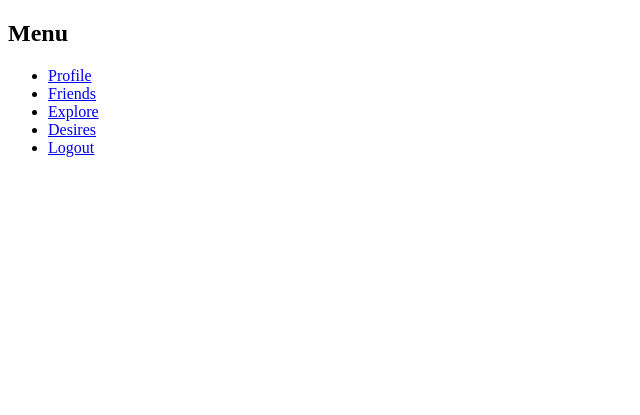
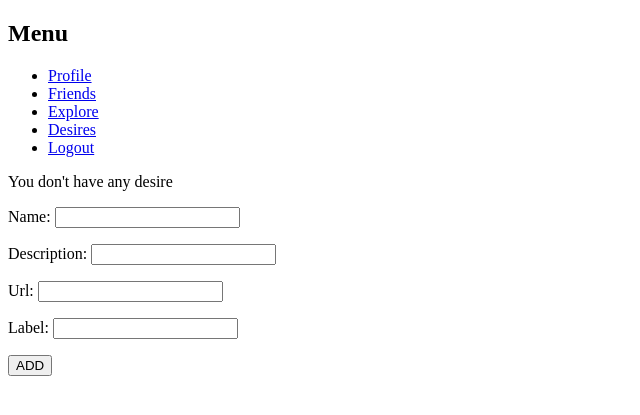
Before and after one commit to sessionsesh/Wishes, a Django app: page /desires in a window 1280 px wide. Shown: the top 415 px of the page, without its empty margins (0-640 px from the left). Run offline with Django 3.2, Linux system fonts and the light colour scheme; the visitor is signed in with stand-in values (Sample User, id 1); data that the repository does not hold is empty.

Commit message:
Add desires

```diff
--- a/authorization/views.py
+++ b/authorization/views.py
@@ -5,7 +5,7 @@ from django.http import Http404
 from django.contrib.auth.models import User
 from django.contrib.auth import authenticate, login, logout
 from django.contrib.auth.decorators import login_required
-
+from desires.models import *
 
 def home_view(request):
 	return render(request, "home.html")
@@ -72,5 +72,7 @@ def profile_view(request, ID):
 	'''
 	if request.method == 'GET':
 		user = User.objects.get(pk=ID)
-		args = {'user': user}
+		desires_list = Desire.objects.filter(user=ID)
+		args = {'user': user,
+				'desires_list': desires_list}
 		return render(request, "profile.html", args)
--- /dev/null
+++ b/desires/forms.py
@@ -0,0 +1,7 @@
+from django import forms
+
+class DesireForm(forms.Form):
+	name = forms.CharField()
+	description = forms.CharField(required=False)
+	url = forms.URLField(required=False)
+	label = forms.CharField(required=False)
--- a/desires/templates/desires.html
+++ b/desires/templates/desires.html
@@ -1,2 +1,46 @@
 {% extends 'base.html' %}
 {% block title%} Desires {% endblock %}
+{% block content %}
+<div class="desires-container">
+    {% for desire in desires_list %}
+    <div class="desire">
+        <div class="desire-name">
+            <span>{{ desire.name }}</span>
+        </div>
+        <div class="desire-description">
+            <span>{{ desire.description }}</span>
+        </div>
+        <div class="desire-url">
+            <a href="{{ desire.url }}">{{ desire.url }}</a>
+        </div>
+        <div class="desire-image">
+            <a href="{{ desire.image_url }}">{{ desire.image_url }}</a>
+        </div>
+        <div class="desire-label">
+            <span>{{ desire.label }}</span>
+        </div>
+        <div class="desire-creation">
+            <span>{{ desire.creation_date }}</span>
+        </div>
+        <div class="delete-desire">
+            <form method="POST" action="{% url 'desires:delete_desire' desire.id %}">
+                {% csrf_token %}
+                <input type="submit" value="{{ desire.id }}">
+            </form>
+        </div>
+    </div>
+    {% empty %}
+    You don't have any desire
+    {% endfor %}
+</div>
+<div class="add-desire">
+
+</div>
+<div class="delete-desire">
+    <form method="POST" action="desires/add">
+        {% csrf_token %}
+        {{ form.as_p }}
+        <input type="submit" value="ADD">
+    </form>
+</div>
+{% endblock %}
--- a/desires/urls.py
+++ b/desires/urls.py
@@ -3,4 +3,6 @@ from . import views
 
 app_name='desires'
 
-urlpatterns = [path('desires', views.desires_view, name="desires"),]
+urlpatterns = [path('desires', views.desires_view, name="desires"),
+               path('desires/delete/<ID>', views.desire_delete, name="delete_desire"),
+               path('desires/add', views.desire_add, name="add_desire")]
--- a/desires/views.py
+++ b/desires/views.py
@@ -1,9 +1,51 @@
-from django.shortcuts import render
+from django.shortcuts import render, redirect
 from django.contrib.auth.decorators import login_required
+from .models import Desire
+from .forms import *
+from django.http.response import HttpResponse
 
-# Create your views here.
 
 @login_required
 def desires_view(request):
-    args = {}
-    return render(request, 'desires.html', args)
+    if request.method == 'GET':
+        user = request.user
+        desires_list = Desire.objects.filter(user=user)
+        print(desires_list)
+        form = DesireForm()
+        args = {'desires_list': desires_list,
+                'form': form}
+        return render(request, 'desires.html', args)
+
+
+
+@login_required
+def desire_add(request):
+    if request.method == 'POST':
+        form = DesireForm(data=request.POST)
+        if form.is_valid():
+            desire = Desire()
+            desire.user = request.user
+            desire.name = form.data.get('name')
+            desire.description = form.data.get('description')
+            # desire.url = form.data.get('url')
+            # desire.label = form.data.get('label')
+            desire.save()
+        args = {'form': form}
+        return redirect('/desires')
+    else:
+        # To avoid add by url
+        return redirect('/desires')
+
+
+@login_required
+def desire_delete(request, ID):
+    if request.method == 'POST':
+        desire = Desire.objects.get(pk=ID)
+        if desire.user == request.user:
+            desire.delete()
+            return redirect('/desires')
+        else:
+            return HttpResponse("You don't have permission to do this")
+    else:
+        # To avoid delete by url
+        return redirect('/desires')
--- a/friends/templates/friends.html
+++ b/friends/templates/friends.html
@@ -12,7 +12,7 @@
 <h1>Your friends list:</h1>
 <ul>
     {% for friend in friends %}
-    <li>{{ friend.username }} </br> <a href="{% url 'friends:dissolve' friend.id %}">del</a></li>
+    <li> <a href="{% url 'authorization:profile' friend.id %}">{{ friend.username }}</a> </br> <a href="{% url 'friends:dissolve' friend.id %}">del</a></li>
     {% empty %}
     You don't have any friend. OMEGALUL
     {% endfor %}
```
Also changed, not shown: authorization/templates/profile.html (+29 -0 lines), desires/models.py (+12 -2 lines).
